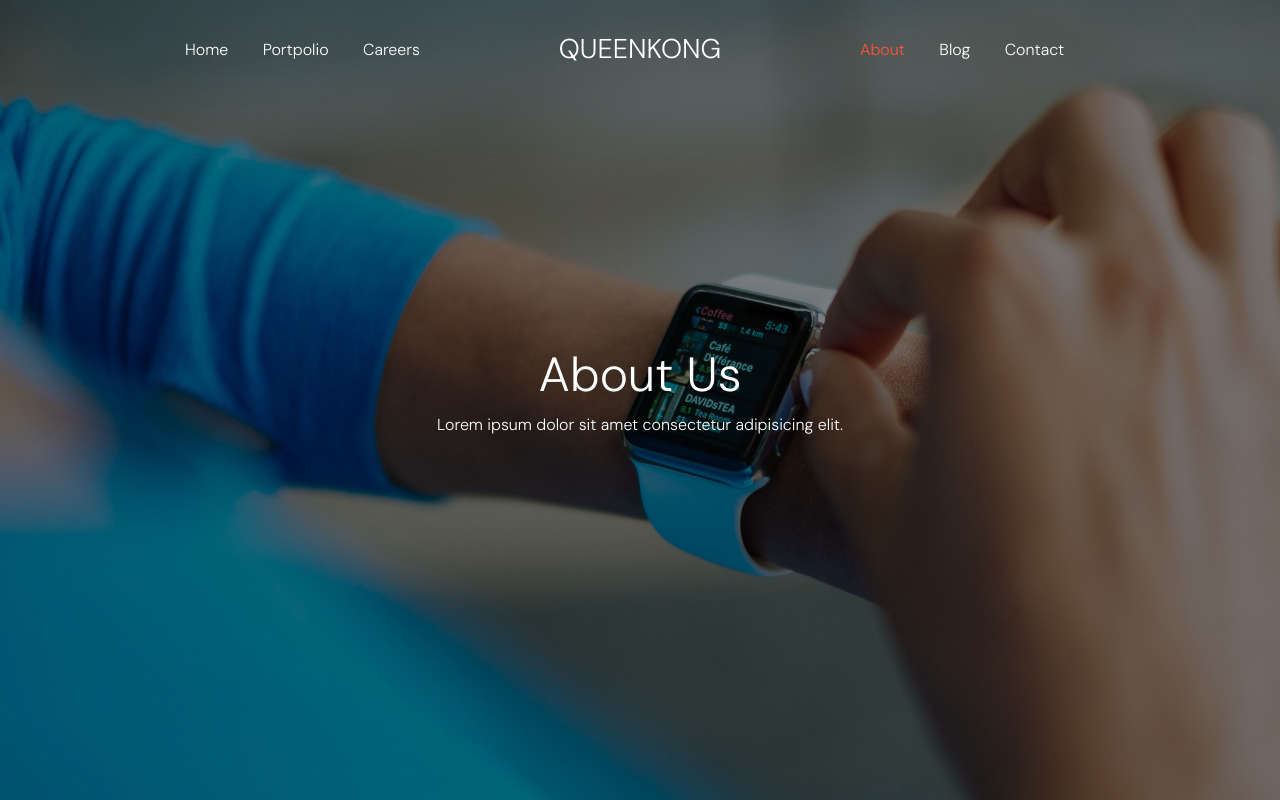
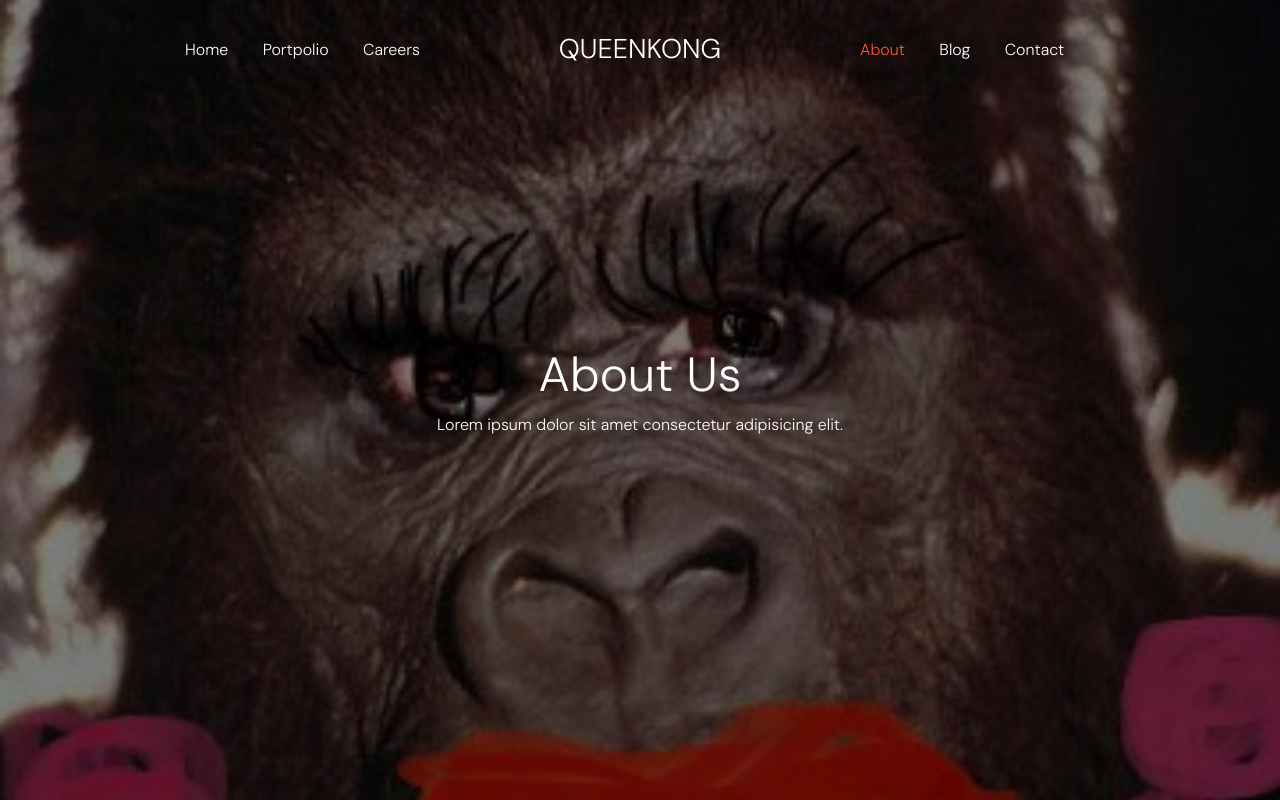
Before and after one commit to ellie-kim/queenkong, a plain HTML site: page about.html in a window 1280 px wide. Shown: the top 800 px of the page. Drawn offline with Linux system fonts and the light colour scheme; files whose address does not match are found by name.

Commit message:
Update about.html

```diff
--- a/about.html
+++ b/about.html
@@ -77,7 +77,7 @@
       </header>
 
     <div class="ftco-blocks-cover-1">
-      <div class="ftco-cover-1 overlay" style="background-image: url('images/hero_3.jpg')">
+      <div class="ftco-cover-1 overlay" style="background-image: url('images/hero_2.jpg')">
         <div class="container">
           <div class="row align-items-center justify-content-center">
             <div class="col-lg-6 text-center">
```
